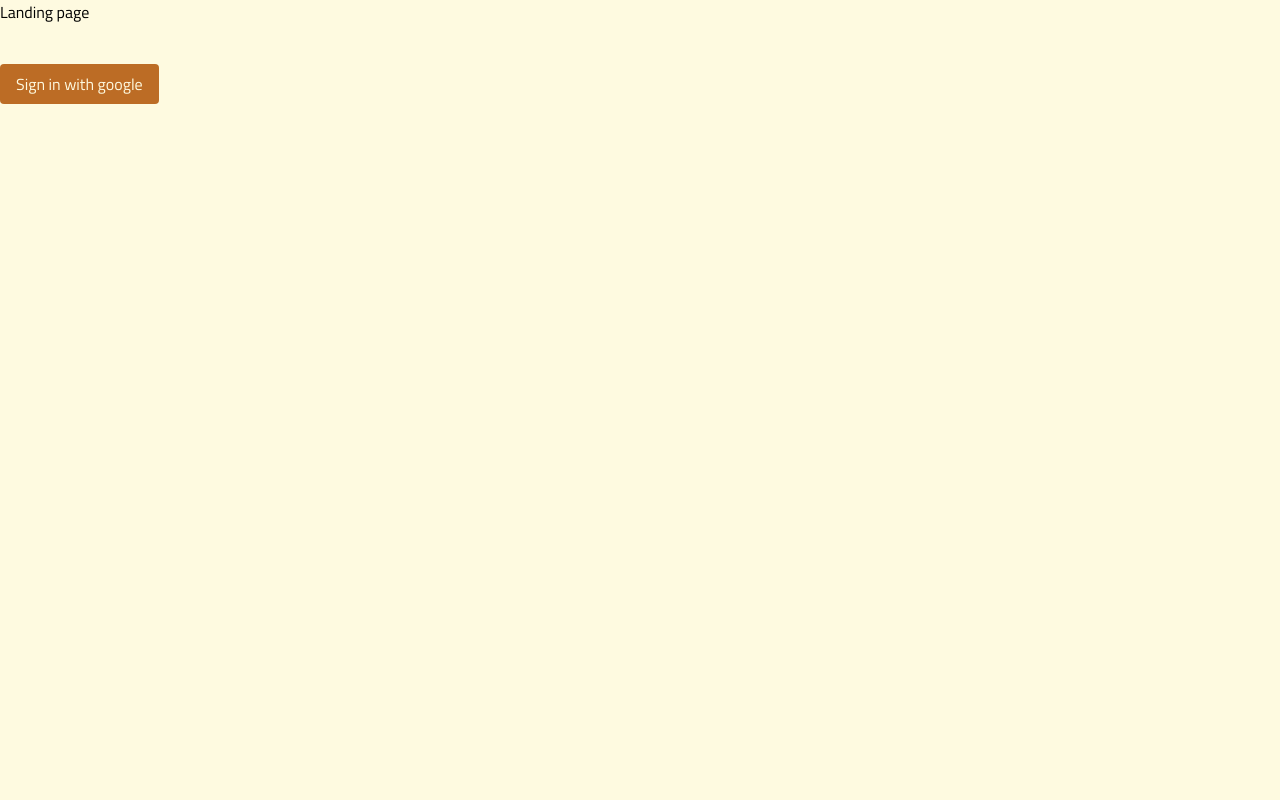
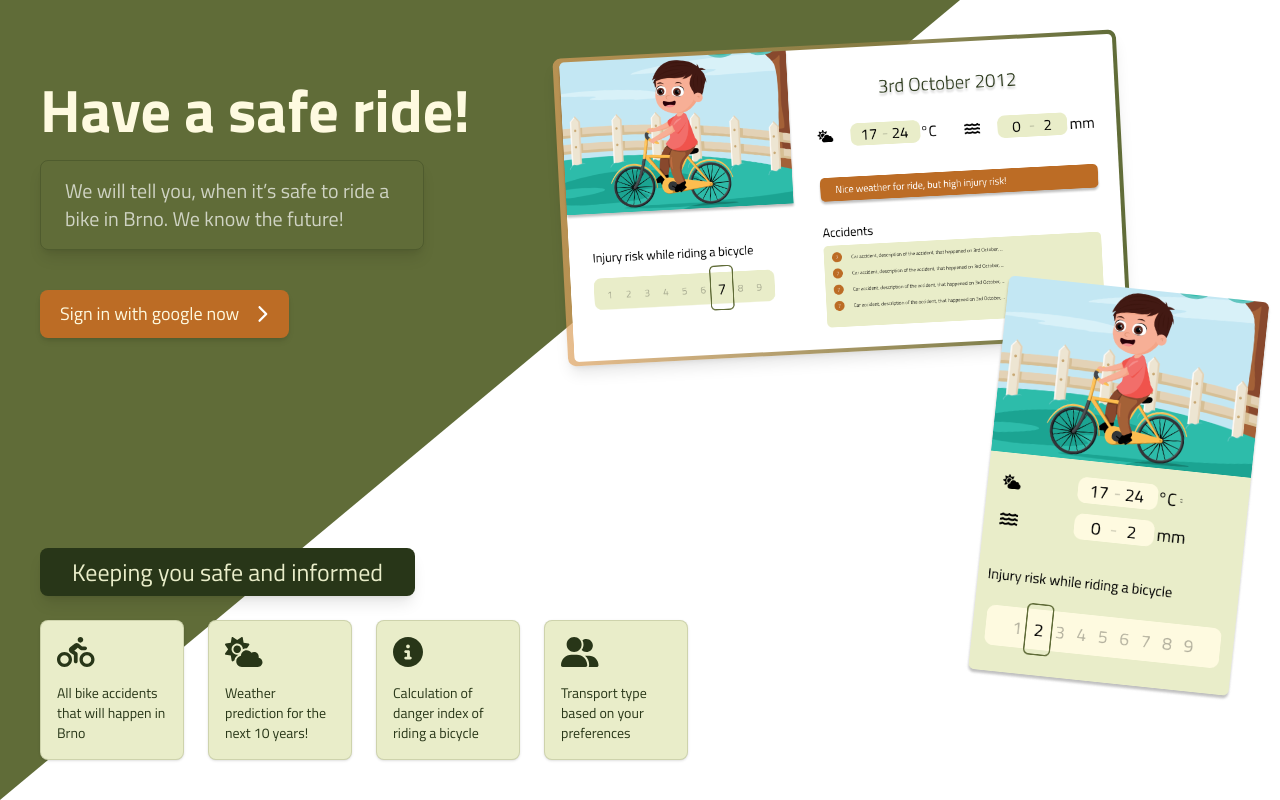
Before and after one commit to DaliborPan/good-bike-weather-app, a Next.js app in the folder good-bike-weather-app/: page / in a window 1280 px wide. Built offline with nearby package versions, Linux system fonts and the light colour scheme.

Commit message:
feat: Landing page

```diff
--- /dev/null
+++ b/good-bike-weather-app/src/components/SignInButton.tsx
@@ -0,0 +1,22 @@
+import clsx from 'clsx'
+import { signIn } from 'next-auth/react'
+import { IcoChevronRight } from './icons'
+
+type SignInButtonProps = {
+  extraClasses?: string
+}
+
+export const SignInButton: React.FC<SignInButtonProps> = ({ extraClasses }) => {
+  return (
+    <button
+      className={clsx(
+        'flex items-center space-x-4 justify-center bg-whiskey px-5 py-2.5 text-lg rounded-lg shadow-md text-off-yellow hover:text-white hover:transform hover:translate-x-4 hover:duration-300 hover:shadow-lg',
+        extraClasses
+      )}
+      onClick={() => signIn('google')}
+    >
+      <div>Sign in with google now</div>
+      <IcoChevronRight fill="white" height={18} />
+    </button>
+  )
+}
--- /dev/null
+++ b/good-bike-weather-app/src/components/icons/IcoCircleInfo.tsx
@@ -0,0 +1,10 @@
+import { FC, SVGProps } from 'react'
+
+export const IcoCircleInfo: FC<SVGProps<SVGSVGElement>> = (props) => {
+  return (
+    // <!--! Font Awesome Pro 6.2.1 by @fontawesome - https://fontawesome.com License - https://fontawesome.com/license (Commercial License) Copyright 2022 Fonticons, Inc. -->
+    <svg xmlns="http://www.w3.org/2000/svg" viewBox="0 0 512 512" {...props}>
+      <path d="M256 512c141.4 0 256-114.6 256-256S397.4 0 256 0S0 114.6 0 256S114.6 512 256 512zM216 336h24V272H216c-13.3 0-24-10.7-24-24s10.7-24 24-24h48c13.3 0 24 10.7 24 24v88h8c13.3 0 24 10.7 24 24s-10.7 24-24 24H216c-13.3 0-24-10.7-24-24s10.7-24 24-24zm40-144c-17.7 0-32-14.3-32-32s14.3-32 32-32s32 14.3 32 32s-14.3 32-32 32z" />
+    </svg>
+  )
+}
--- /dev/null
+++ b/good-bike-weather-app/src/components/icons/IcoPersonBiking.tsx
@@ -0,0 +1,10 @@
+import { FC, SVGProps } from 'react'
+
+export const IcoPersonBiking: FC<SVGProps<SVGSVGElement>> = (props) => {
+  return (
+    // <!--! Font Awesome Pro 6.2.1 by @fontawesome - https://fontawesome.com License - https://fontawesome.com/license (Commercial License) Copyright 2022 Fonticons, Inc. -->
+    <svg xmlns="http://www.w3.org/2000/svg" viewBox="0 0 640 512" {...props}>
+      <path d="M400 96c26.5 0 48-21.5 48-48s-21.5-48-48-48s-48 21.5-48 48s21.5 48 48 48zm27.2 64l-61.8-48.8c-17.3-13.6-41.7-13.8-59.1-.3l-83.1 64.2c-30.7 23.8-28.5 70.8 4.3 91.6L288 305.1V416c0 17.7 14.3 32 32 32s32-14.3 32-32V288c0-10.7-5.3-20.7-14.2-26.6L295 232.9l60.3-48.5L396 217c5.7 4.5 12.7 7 20 7h64c17.7 0 32-14.3 32-32s-14.3-32-32-32H427.2zM200 384c0 39.8-32.2 72-72 72s-72-32.2-72-72s32.2-72 72-72s72 32.2 72 72zm56 0c0-70.7-57.3-128-128-128S0 313.3 0 384s57.3 128 128 128s128-57.3 128-128zm328 0c0 39.8-32.2 72-72 72s-72-32.2-72-72s32.2-72 72-72s72 32.2 72 72zm56 0c0-70.7-57.3-128-128-128s-128 57.3-128 128s57.3 128 128 128s128-57.3 128-128z" />
+    </svg>
+  )
+}
--- /dev/null
+++ b/good-bike-weather-app/src/components/icons/IcoUserGroup.tsx
@@ -0,0 +1,10 @@
+import { FC, SVGProps } from 'react'
+
+export const IcoUserGroup: FC<SVGProps<SVGSVGElement>> = (props) => {
+  return (
+    // <!--! Font Awesome Pro 6.2.1 by @fontawesome - https://fontawesome.com License - https://fontawesome.com/license (Commercial License) Copyright 2022 Fonticons, Inc. -->
+    <svg xmlns="http://www.w3.org/2000/svg" viewBox="0 0 640 512" {...props}>
+      <path d="M352 128c0 70.7-57.3 128-128 128s-128-57.3-128-128S153.3 0 224 0s128 57.3 128 128zM0 482.3C0 383.8 79.8 304 178.3 304h91.4C368.2 304 448 383.8 448 482.3c0 16.4-13.3 29.7-29.7 29.7H29.7C13.3 512 0 498.7 0 482.3zM609.3 512H471.4c5.4-9.4 8.6-20.3 8.6-32v-8c0-60.7-27.1-115.2-69.8-151.8c2.4-.1 4.7-.2 7.1-.2h61.4C567.8 320 640 392.2 640 481.3c0 17-13.8 30.7-30.7 30.7zM432 256c-31 0-59-12.6-79.3-32.9C372.4 196.5 384 163.6 384 128c0-26.8-6.6-52.1-18.3-74.3C384.3 40.1 407.2 32 432 32c61.9 0 112 50.1 112 112s-50.1 112-112 112z" />
+    </svg>
+  )
+}
--- a/good-bike-weather-app/src/components/icons/index.ts
+++ b/good-bike-weather-app/src/components/icons/index.ts
@@ -9,3 +9,6 @@ export * from './IcoSun'
 export * from './IcoTemperature'
 export * from './IcoTemperatureLow'
 export * from './IcoCloudSun'
+export * from './IcoPersonBiking'
+export * from './IcoCircleInfo'
+export * from './IcoUserGroup'
--- a/good-bike-weather-app/src/pages/index.tsx
+++ b/good-bike-weather-app/src/pages/index.tsx
@@ -1,14 +1,64 @@
 import type { NextPage } from 'next'
-import { signIn } from 'next-auth/react'
+import { FC, SVGProps } from 'react'
+import Image from 'next/image'
+
+import HERO_CARD from '../../public/images/hero-card.png'
+import HERO_DETAIL from '../../public/images/detail.png'
+import { SignInButton } from '../components/SignInButton'
+import { IcoPersonBiking, IcoCloudSun, IcoCircleInfo, IcoUserGroup } from '../components/icons'
+
+type MiniCardProps = {
+  text: string
+  Icon: FC<SVGProps<SVGSVGElement>>
+}
+
+const MiniCard: React.FC<MiniCardProps> = ({ text, Icon }) => {
+  return (
+    <div className="flex flex-col p-4 bg-light-green rounded-lg space-y-4 justify-start w-36 shadow border border-green/20">
+      <div>
+        <Icon fill="#283618" height={30} />
+      </div>
+      <p className="text-sm text-dark-green">{text}</p>
+    </div>
+  )
+}
 
 const Home: NextPage = () => {
   return (
-    <div className="min-h-screen bg-off-yellow flex flex-col">
-      <div className="container mx-auto w-full">
-        <h1>Landing page</h1>
-        <button className="mt-10 px-4 py-2 bg-whiskey text-off-yellow rounded" onClick={() => signIn('google')}>
-          Sign in with google
-        </button>
+    <div className="app-bg">
+      <div className="container mx-auto w-full px-10 h-full">
+        <div className="flex h-full">
+          <div className="w-3/4 flex flex-col h-full">
+            <h1 className="mt-20 text-6xl text-off-yellow font-bold">Have a safe ride!</h1>
+            <p className="mb-10 mt-5 text-xl max-w-sm text-white/70 shadow-lg px-6 py-4 border border-dark-green/30 rounded-lg">
+              {'We will tell you, when it’s safe to ride a bike in Brno. We know the future!'}
+            </p>
+            <div>
+              <SignInButton />
+            </div>
+
+            <div className="mt-auto relative mb-2">
+              <h2 className="text-2xl text-light-green bg-dark-green shadow-lg inline-block mb-6 px-8 py-2 rounded-lg">
+                Keeping you safe and informed
+              </h2>
+              <div className="flex space-x-6">
+                <MiniCard text="All bike accidents that will happen in Brno" Icon={IcoPersonBiking} />
+                <MiniCard text="Weather prediction for the next 10 years!" Icon={IcoCloudSun} />
+                <MiniCard text="Calculation of danger index of riding a bicycle" Icon={IcoCircleInfo} />
+                <MiniCard text="Transport type based on your preferences" Icon={IcoUserGroup} />
+              </div>
+            </div>
+          </div>
+
+          <div className="grow relative">
+            <div className="absolute top-72 -right-3 rotate-6 z-10">
+              <Image src={HERO_CARD} alt="" height={400} />
+            </div>
+            <div className="absolute top-10 -left-96 -rotate-3 rounded-lg bg-gradient-to-r from-champagne/70 m-1 to-green p-1 shadow-lg hover:transition-all hover:-translate-x-20 hover:duration-500">
+              <Image src={HERO_DETAIL} alt="" height={300} />
+            </div>
+          </div>
+        </div>
       </div>
     </div>
   )
--- a/good-bike-weather-app/src/styles/globals.css
+++ b/good-bike-weather-app/src/styles/globals.css
@@ -12,7 +12,7 @@
 
 @layer components {
   .app-bg {
-    @apply flex flex-col absolute inset-0 gap-5 pb-8 items-center;
+    @apply flex flex-col absolute inset-0 gap-5 pb-8 items-center min-h-screen;
   }
 
   .app-bg:before {
```
Also changed, not shown: good-bike-weather-app/public/images/detail.png (added), good-bike-weather-app/public/images/hero-card.png (added).
